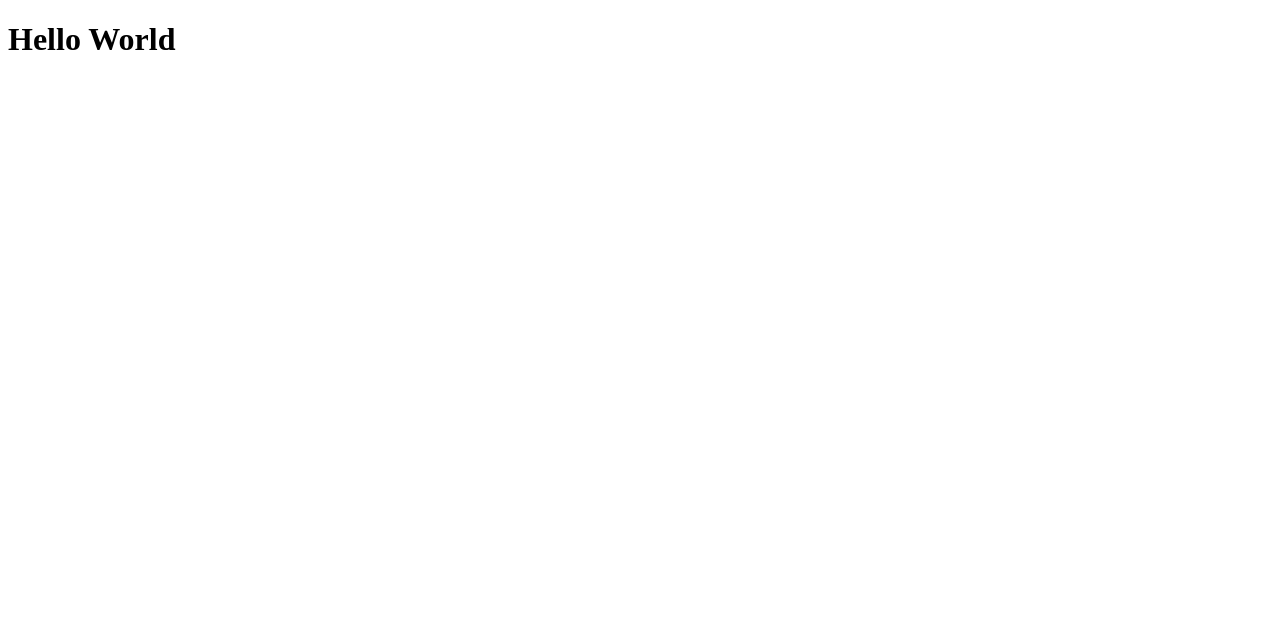
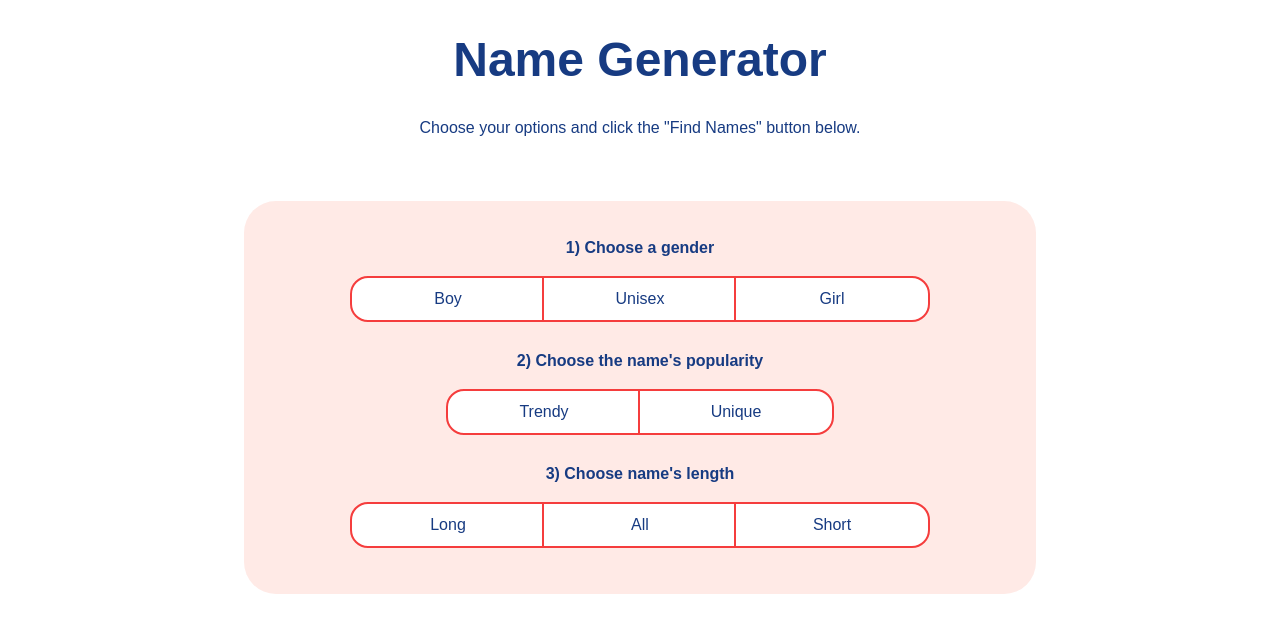
Before and after one commit to becathey/name-generator-nuxt, a Nuxt app: page / in a window 1280 px wide. Shown: the top 632 px of the page. Built offline with nearby package versions, Linux system fonts and the light colour scheme.

Commit message:
Create buttons

```diff
--- a/app.vue
+++ b/app.vue
@@ -1,5 +1,71 @@
 <template>
-  <div>
-    <h1>Hello World</h1>
+  <div class="container">
+    <h1>Name Generator</h1>
+    <p>Choose your options and click the "Find Names" button below.</p>
+    <div class="options-container">
+      <div class="option-container">
+        <h4>1) Choose a gender</h4>
+        <div class="option-buttons">
+          <button class="option option-left">Boy</button>
+          <button class="option">Unisex</button>
+          <button class="option option-right">Girl</button>
+        </div>
+      </div>
+      <div class="option-container">
+        <h4>2) Choose the name's popularity</h4>
+        <div class="option-buttons">
+          <button class="option option-left">Trendy</button>
+          <button class="option option-right">Unique</button>
+        </div>
+      </div>
+      <div class="option-container">
+        <h4>3) Choose name's length</h4>
+        <div class="option-buttons">
+          <button class="option option-left">Long</button>
+          <button class="option">All</button>
+          <button class="option option-right">Short</button>
+        </div>
+      </div>
+    </div>
   </div>
 </template>
+
+<style scoped>
+.container {
+  max-width: 50rem;
+  margin: 0 auto;
+  text-align: center;
+  color: hsl(220, 70%, 30%);
+  font-family: Arial, Helvetica, sans-serif;
+}
+h1 {font-size: 3rem;}
+.options-container {
+  position: relative;
+  width: 95%;
+  margin: 0 auto;
+  margin-top: 4rem;
+  padding: 1rem;
+  border-radius: 2rem;
+  background-color: hsl(10, 100%, 95%);
+}
+.option-container {
+  margin-bottom: 2rem;
+}
+.option {
+  width: 12rem;
+  padding: 0.75rem;
+  outline: 0.15rem solid hsl(360, 90%, 60%);
+  border: none;
+  background-color: white;
+  color: hsl(220, 70%, 30%);
+  font-size: 1rem;
+  font-weight: 200;
+  cursor: pointer;
+}
+.option-left {
+  border-radius: 1rem 0 0 1rem;
+}
+.option-right {
+  border-radius: 0 1rem 1rem 0;
+}
+</style>
```
